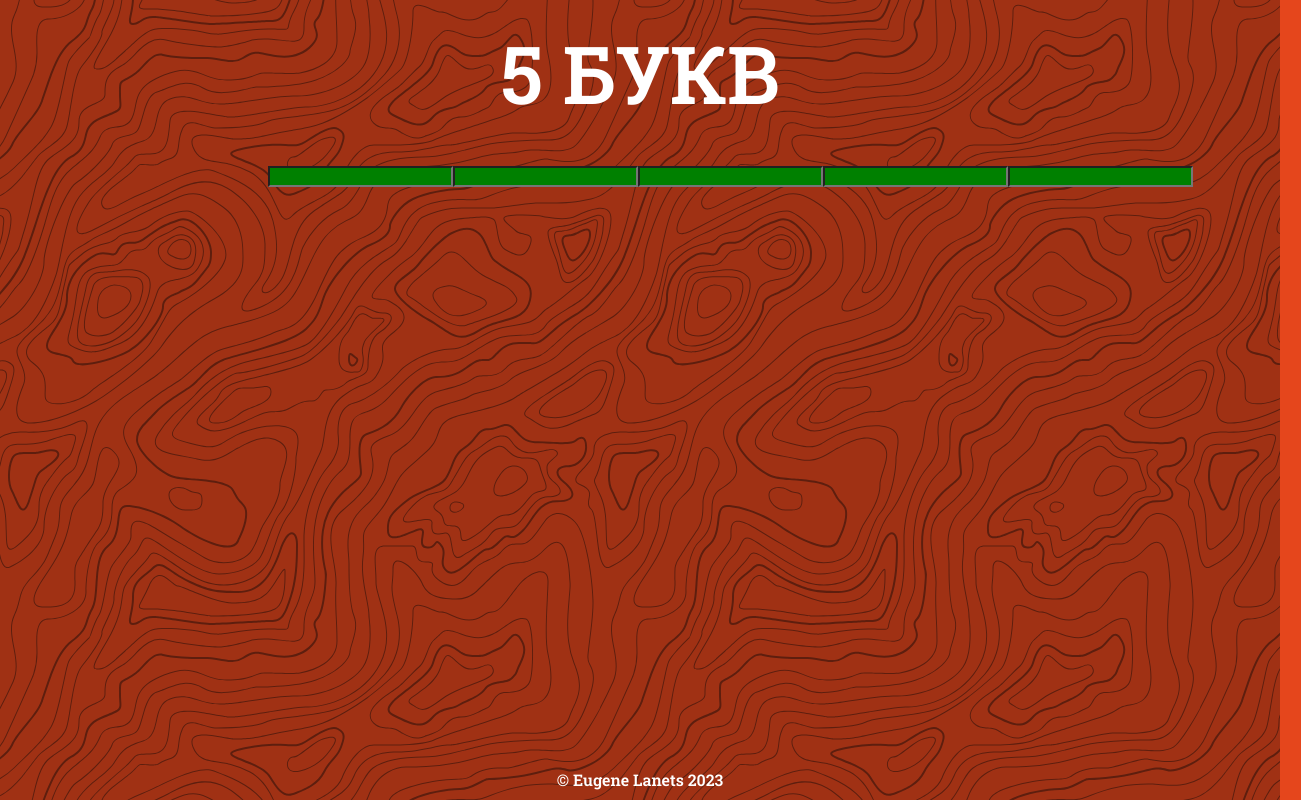
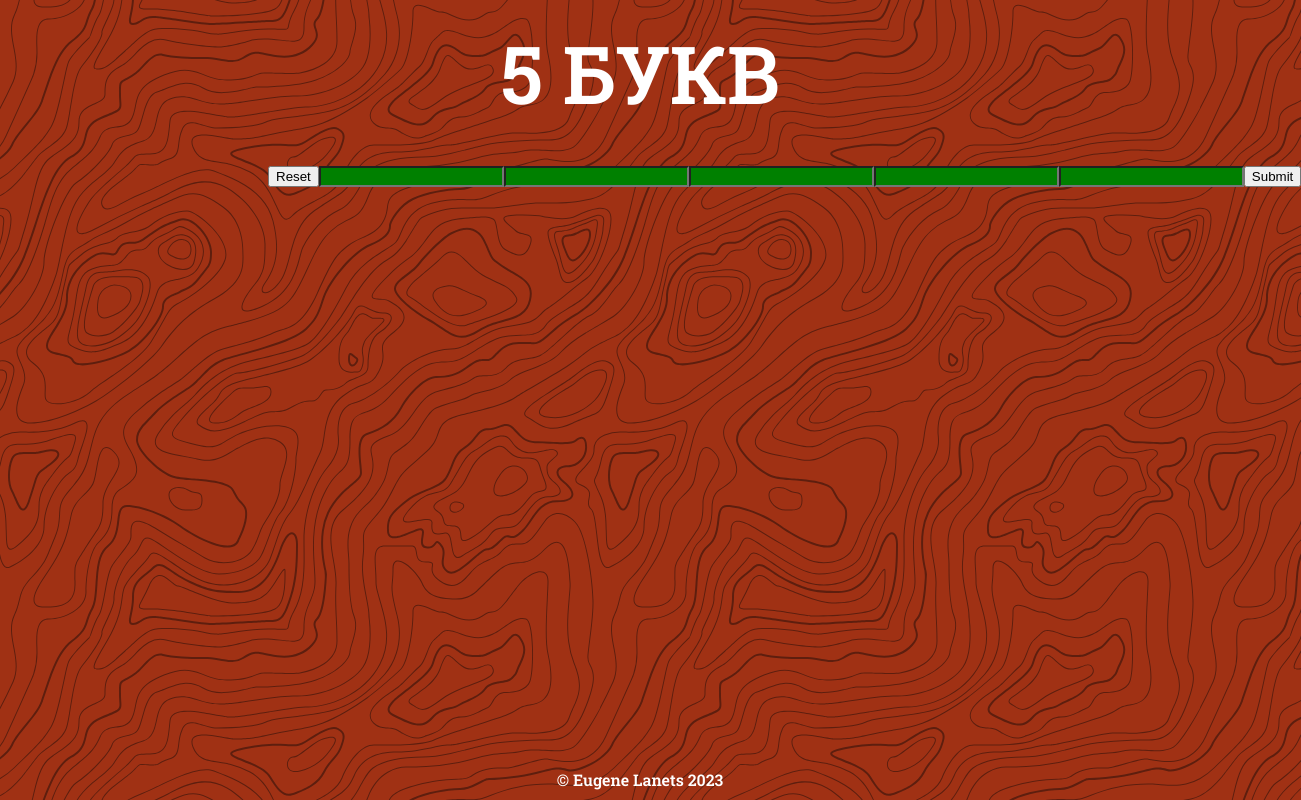
Before and after one commit to EugeneLanets/wordle, a React (Vite) app: page /game in a window 1280 px wide. Shown: the whole page, 1301 px wide, since content can reach past the window. Built offline with nearby package versions, Linux system fonts and the light colour scheme.

Commit message:
feat: add submit and reset buttons for RowInput

```diff
--- a/src/components/Game/Game.tsx
+++ b/src/components/Game/Game.tsx
@@ -1,6 +1,4 @@
 import './Game.css';
-
-import { useState } from 'react';
 
 import { useEffect, useState } from 'react';
 
--- a/src/components/RowInput/RowInput.tsx
+++ b/src/components/RowInput/RowInput.tsx
@@ -57,7 +57,8 @@ const RowInput = () => {
   };
 
   return (
-    <div className='rowInput'>
+    <form className='rowInput'>
+      <button type='reset'>Reset</button>
       {cells.map((cell, idx) => (
         <input
           type='text'
@@ -70,7 +71,8 @@ const RowInput = () => {
           name={cell.id}
         />
       ))}
-    </div>
+      <button type='submit'>Submit</button>
+    </form>
   );
 };
 
```
